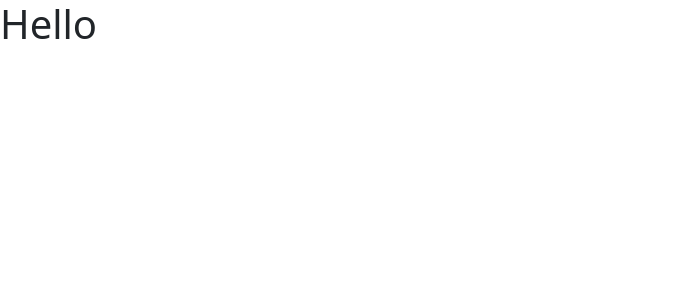
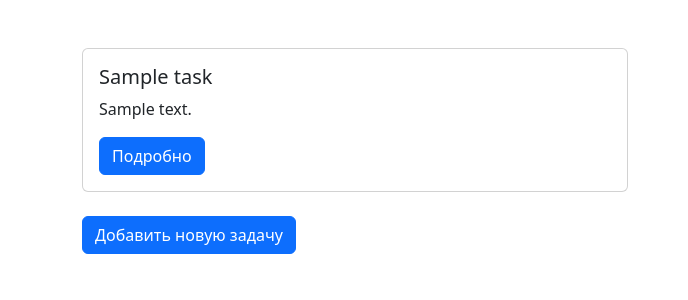
Before and after one commit to eraabc/review_project, a Django app: page / in a window 1280 px wide. Shown: the top 300 px of the page, without its empty margins (0-688 px from the left). Run offline with Django 5.2, Linux system fonts and the light colour scheme; tables that the repository leaves empty hold one stand-in row (values such as "Sample post").

Commit message:
связал view с бд и полностью отобразил на главной странице

```diff
--- a/templates/task_list.html
+++ b/templates/task_list.html
@@ -6,7 +6,24 @@
     <link rel="stylesheet" href="https://cdn.jsdelivr.net/npm/bootstrap@5.2.3/dist/css/bootstrap.min.css">
 </head>
 <body>
-    <h1>Hello</h1>
+    <div class="container">
+        <div class="row mb-4 mt-5">
+            {% for task in tasks %}
+            <div class="col-sm-6">
+                <div class="card">
+                    <div class="card-body">
+                        <h5 class="card-title">{{ task.title }}</h5>
+                        <p class="card-text">{{ task.description }}</p>
+                        <a href="task/?={{ task.id }}" class="btn btn-primary">Подробно</a>
+                    </div>
+                </div>
+            </div>
+             {% empty %}
+             <p>Нет задач</p>
+            {% endfor %}
+        </div>
+        <a class="btn btn-primary" href="add-task/" role="button">Добавить новую задачу</a>
+    </div>
 
 <script src="https://cdn.jsdelivr.net/npm/bootstrap@5.2.3/dist/js/bootstrap.bundle.min.js"></script>
 </body>
--- a/todo_app/views.py
+++ b/todo_app/views.py
@@ -1,5 +1,6 @@
 from django.shortcuts import render
-
+from .models import  Task
 
 def task_list(request):
-    return  render(request,'task_list.html')
+    tasks = Task.objects.all()
+    return  render(request,'task_list.html', context={'tasks':tasks})
```
